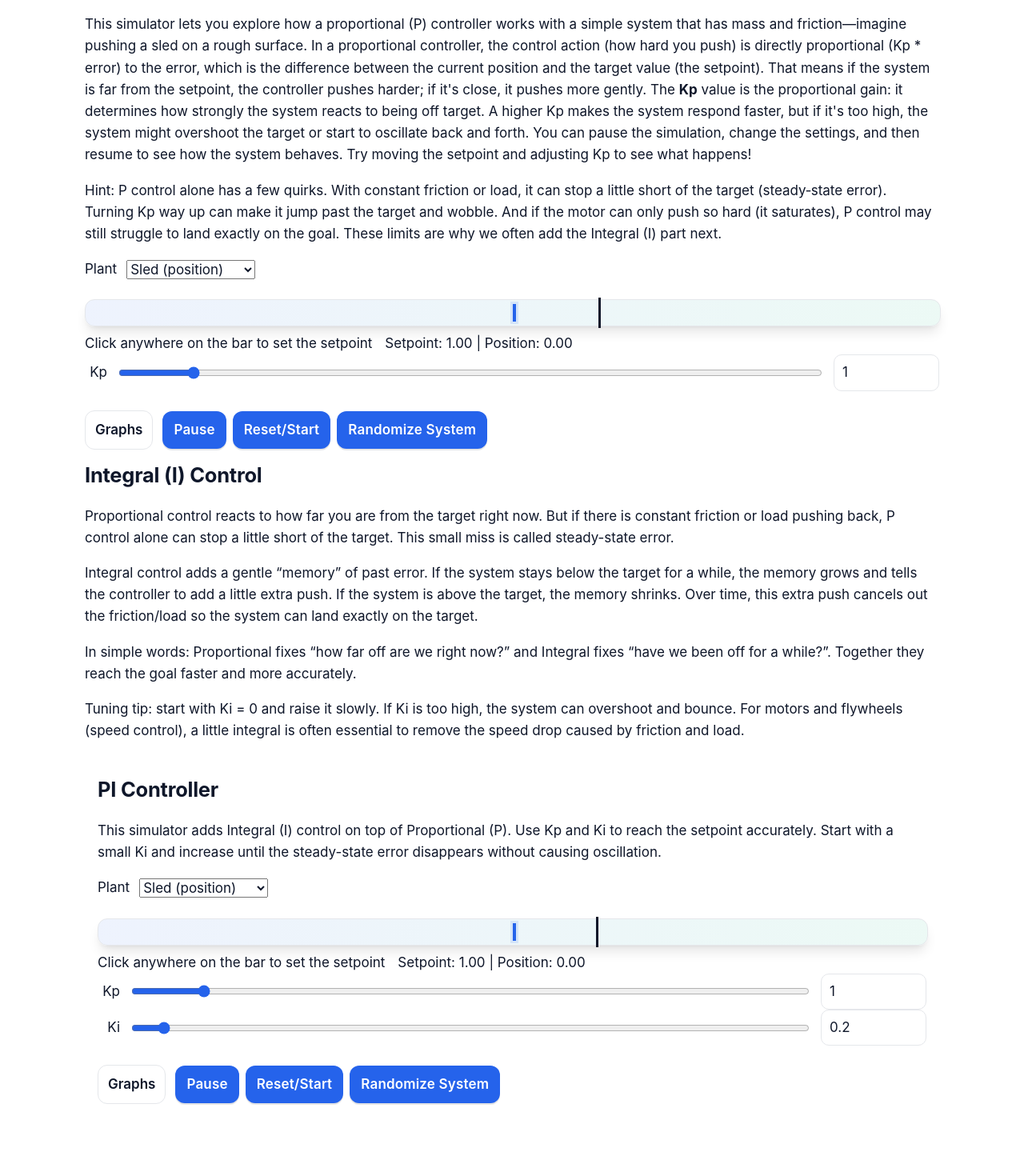
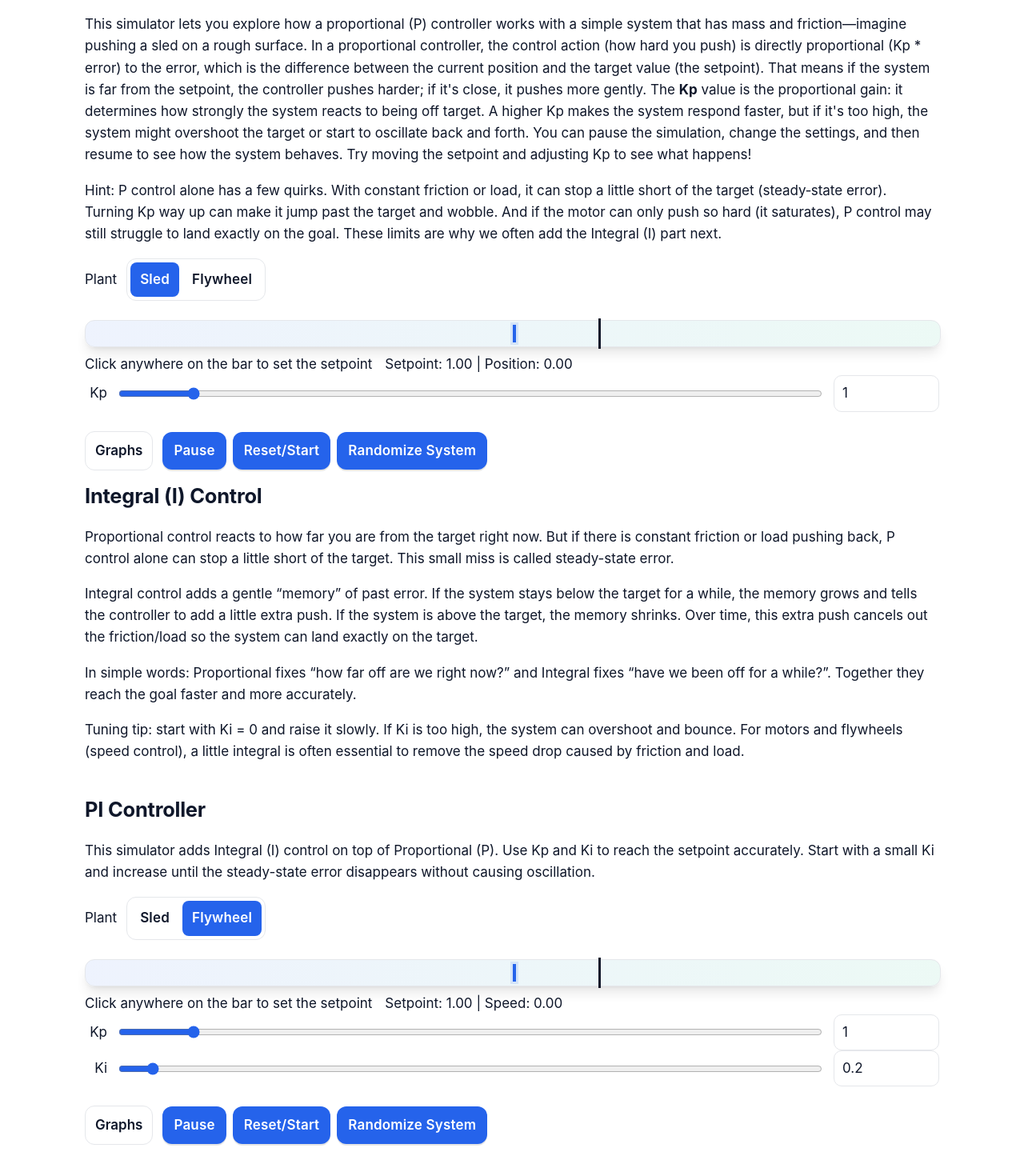
Before and after one commit to alexDickhans/pid-tuning, a React (Vite) app: page / in a window 1280 px wide. Shown: the part 220-1690 px from the top of the page at 80% size. Before the commit the page ends 1668 px from the top, so only its background shows below. Built offline with nearby package versions, Linux system fonts and the light colour scheme.

Commit message:
Done with integral

```diff
--- a/src/components/Playground.tsx
+++ b/src/components/Playground.tsx
@@ -56,7 +56,7 @@ export function Playground(): JSX.Element {
     ki: 0.2,
     setpoint: 1.0,
     friction: 0.5,
-    plant: 'sled',
+    plant: 'flywheel',
     drag: 0.2,
     inertiaJ: 0.05,
     loadTorque: 0
@@ -426,6 +426,7 @@ export function Playground(): JSX.Element {
   }
 
   return (
+    <>
     <div className="card">
       <h2 className="section-title">P Controller</h2>
       <div className="controls">
@@ -437,16 +438,18 @@ export function Playground(): JSX.Element {
         </p>
       </div>
       <div className="interactive">
-      <div className="row" style={{ gap: 12, marginBottom: 12 }}>
-        <label htmlFor="plant" style={{ margin: 0 }}>Plant</label>
-        <select
-          id="plant"
-          value={params.plant ?? 'sled'}
-          onChange={(e) => setParams(p => ({ ...p, plant: e.target.value as 'sled' | 'flywheel' }))}
-        >
-          <option value="sled">Sled (position)</option>
-          <option value="flywheel">Flywheel (speed)</option>
-        </select>
+      <div className="row" style={{ gap: 12, marginBottom: 12, alignItems: 'center' }}>
+        <span>Plant</span>
+        <div className="segmented">
+          <button
+            className={(params.plant ?? 'sled') === 'sled' ? 'is-active' : ''}
+            onClick={() => setParams(p => ({ ...p, plant: 'sled' }))}
+          >Sled</button>
+          <button
+            className={(params.plant ?? 'sled') === 'flywheel' ? 'is-active' : ''}
+            onClick={() => setParams(p => ({ ...p, plant: 'flywheel' }))}
+          >Flywheel</button>
+        </div>
       </div>
       <div className="position-bar-outer">
         <div
@@ -539,7 +542,8 @@ export function Playground(): JSX.Element {
           essential to remove the speed drop caused by friction and load.
         </p>
       </div>
-      <div className="card" style={{ marginTop: 24 }}>
+    </div>
+    <div className="card" style={{ marginTop: -10 }}>
         <h2 className="section-title">PI Controller</h2>
         <div className="controls">
           <p>
@@ -549,16 +553,18 @@ export function Playground(): JSX.Element {
           </p>
         </div>
         <div className="interactive">
-          <div className="row" style={{ gap: 12, marginBottom: 12 }}>
-            <label htmlFor="plantPI" style={{ margin: 0 }}>Plant</label>
-            <select
-              id="plantPI"
-              value={paramsPI.plant ?? 'sled'}
-              onChange={(e) => setParamsPI(p => ({ ...p, plant: e.target.value as 'sled' | 'flywheel' }))}
-            >
-              <option value="sled">Sled (position)</option>
-              <option value="flywheel">Flywheel (speed)</option>
-            </select>
+          <div className="row" style={{ gap: 12, marginBottom: 12, alignItems: 'center' }}>
+            <span>Plant</span>
+            <div className="segmented">
+              <button
+                className={(paramsPI.plant ?? 'sled') === 'sled' ? 'is-active' : ''}
+                onClick={() => setParamsPI(p => ({ ...p, plant: 'sled' }))}
+              >Sled</button>
+              <button
+                className={(paramsPI.plant ?? 'sled') === 'flywheel' ? 'is-active' : ''}
+                onClick={() => setParamsPI(p => ({ ...p, plant: 'flywheel' }))}
+              >Flywheel</button>
+            </div>
           </div>
           <div className="position-bar-outer">
             <div
@@ -646,7 +652,7 @@ export function Playground(): JSX.Element {
           )}
         </div>
       </div>
-    </div>
+    </>
   );
 }
 
--- a/src/index.css
+++ b/src/index.css
@@ -276,3 +276,30 @@ details[open] > summary {
   border-bottom-left-radius: 12px;
   border-bottom-right-radius: 12px;
 }
+
+/* Segmented control */
+.segmented {
+  display: inline-flex;
+  gap: 4px;
+  padding: 4px;
+  border: 1px solid var(--border);
+  border-radius: 12px;
+  background: var(--surface);
+}
+
+.segmented button {
+  background: transparent;
+  color: var(--text);
+  padding: 8px 12px;
+  border-radius: 8px;
+  box-shadow: none;
+}
+
+.segmented button:hover {
+  background: #f3f4f6;
+}
+
+.segmented .is-active {
+  background: var(--primary);
+  color: #fff;
+}
```
